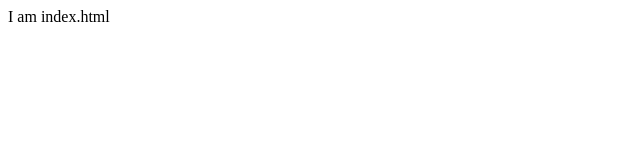
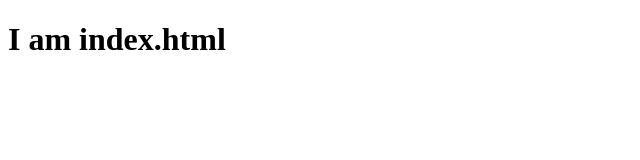
Before and after one commit to JoSuwon/git-branch-pratice, a website: page index.html in a window 1280 px wide. Shown: the whole page, without its empty margins (0-640 px from the left). Drawn offline with Linux system fonts and the light colour scheme.

Commit message:
modify index.html

```diff
--- a/index.html
+++ b/index.html
@@ -6,6 +6,6 @@
   <title>Document</title>
 </head>
 <body>
-  I am index.html
+  <h1>I am index.html</h1>
 </body>
 </html>
```
